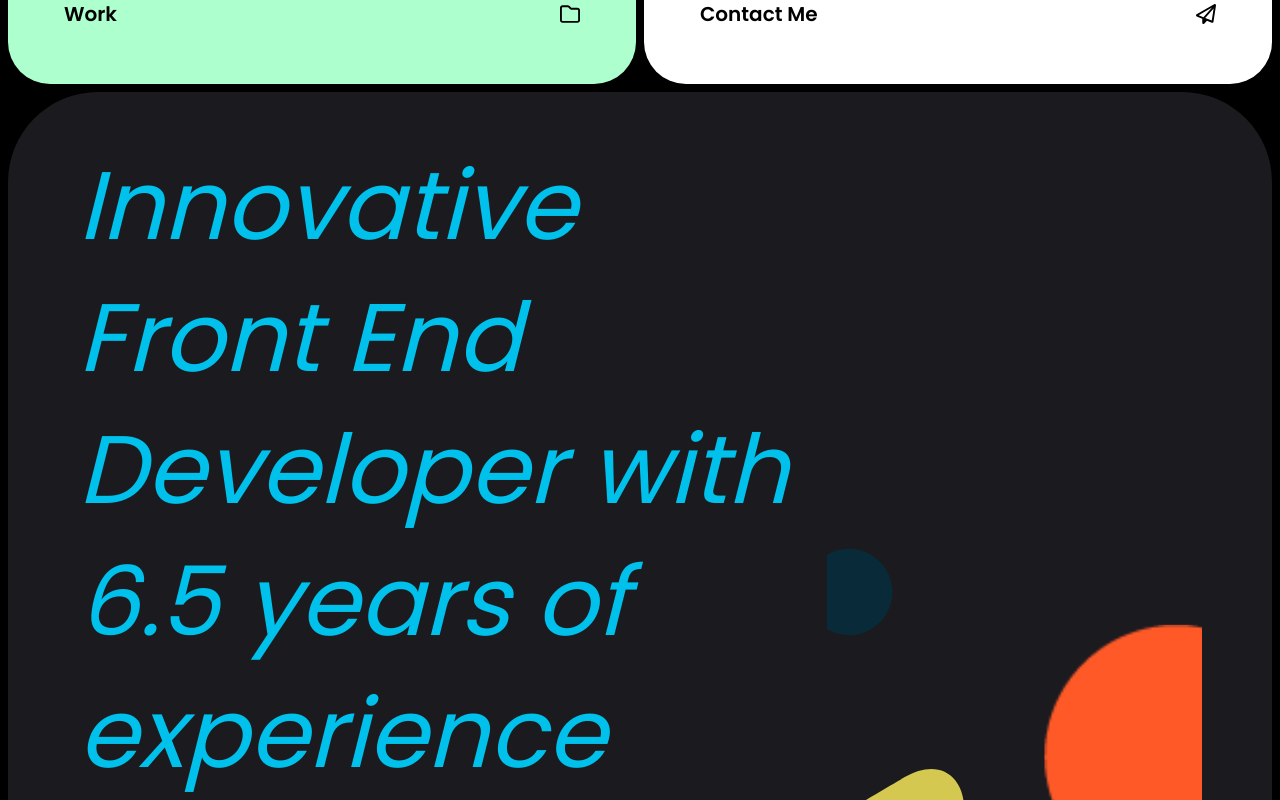
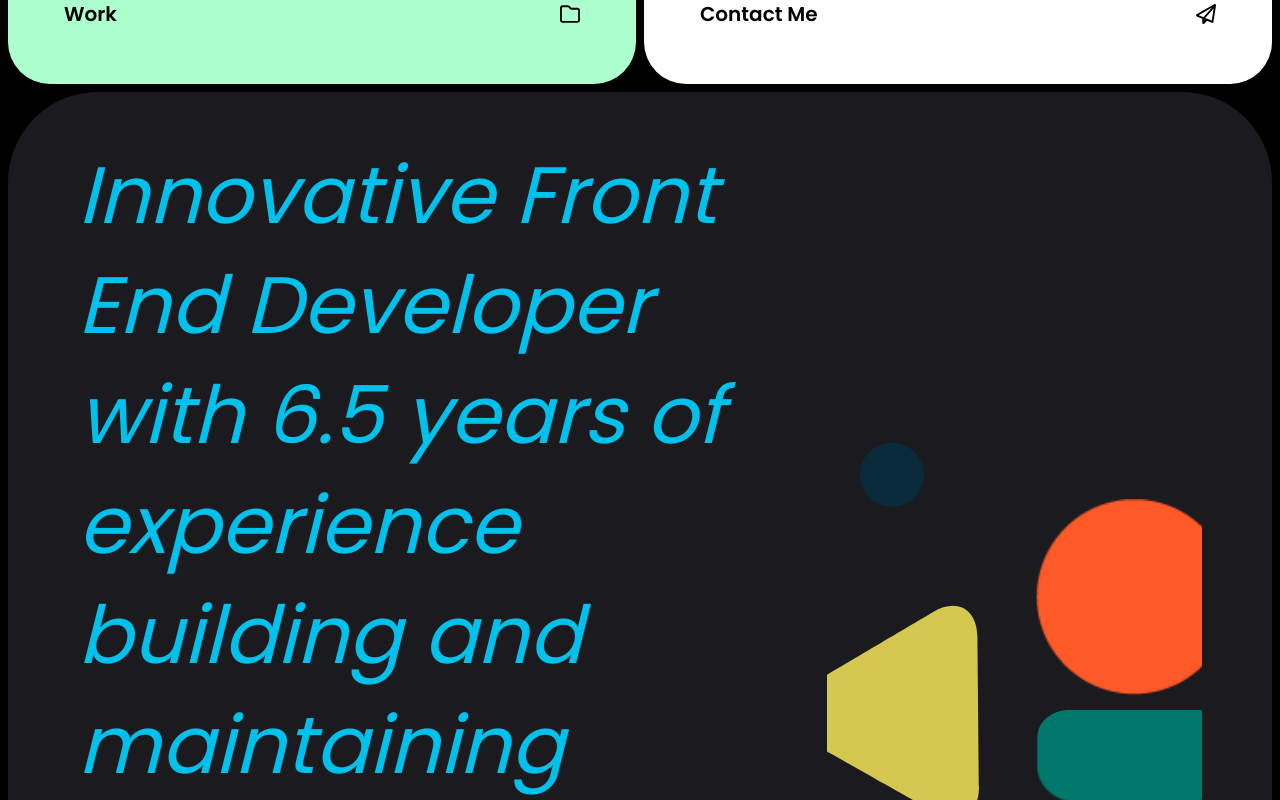
Before and after one commit to Vishal-V-Bhalerao/portfolio-website, a Next.js app: page / in a window 1280 px wide. Shown: the part 1300-2100 px from the top of the page. Built offline with nearby package versions, Linux system fonts and the light colour scheme.

Commit message:
summary font size reduction

```diff
--- a/app/page.tsx
+++ b/app/page.tsx
@@ -27,7 +27,7 @@ export default function Home() {
         {/* Same as */}
         <HeroSection></HeroSection>
         <Summary
-          fontSize={'6rem'}
+          fontSize={'5rem'}
           padding={'48px 70px'}
           bgColor={'#1B1B1F'}
           textColor={'#00C1EB'}
```
